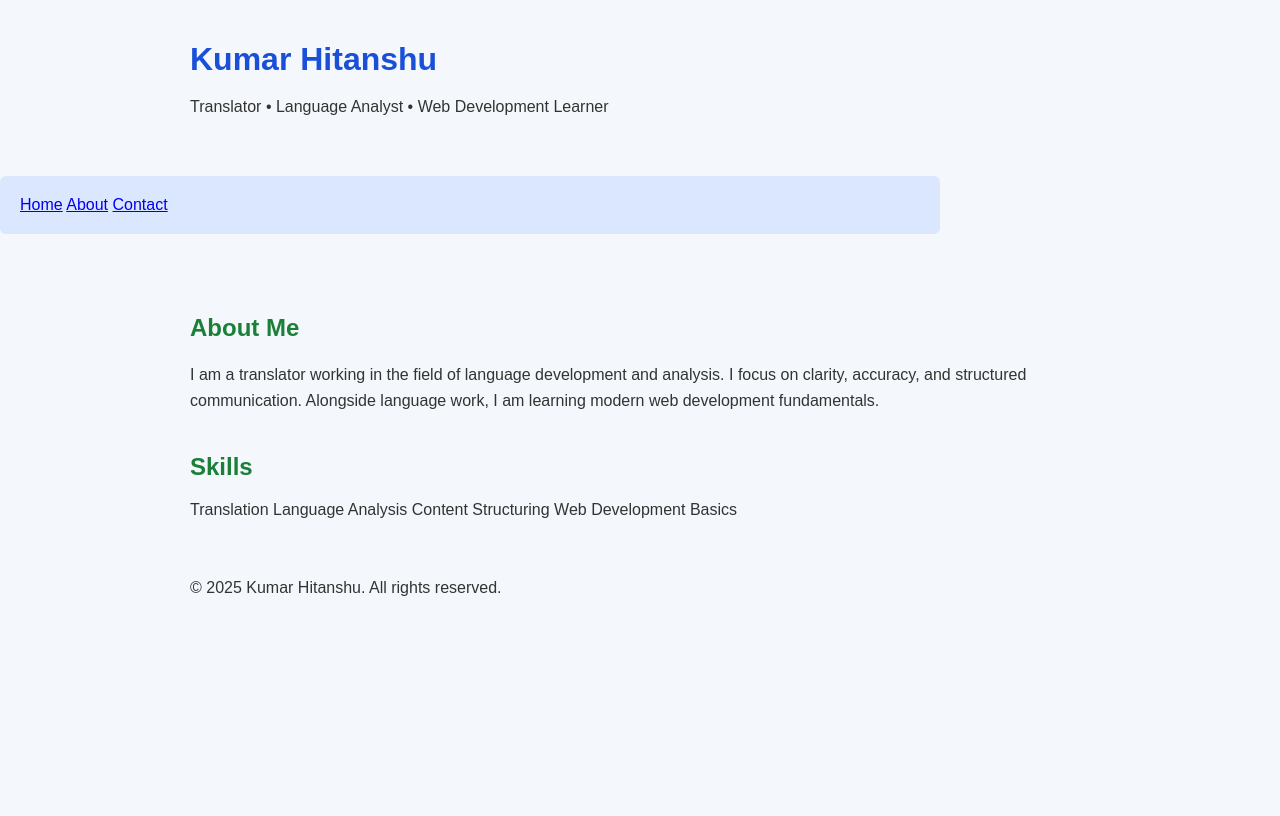
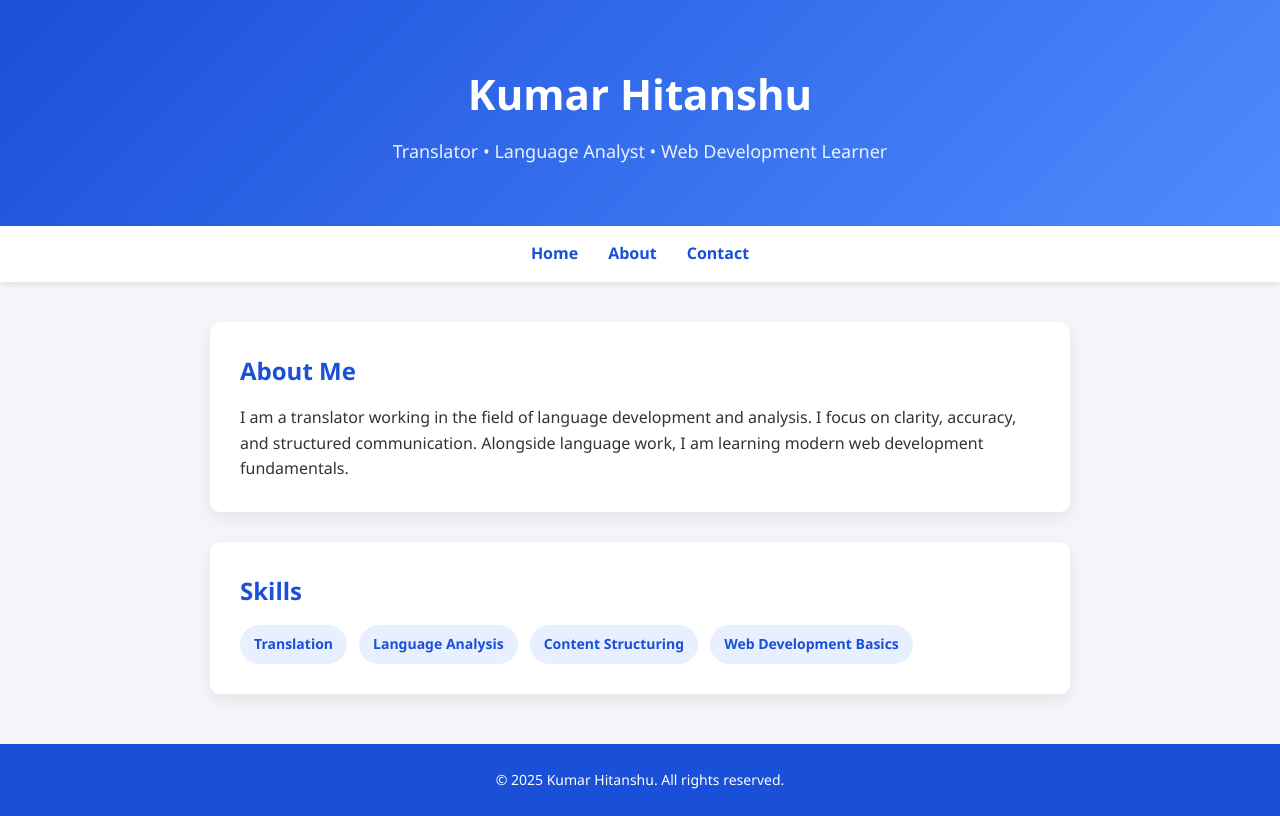
Before and after one commit to kumarhitanshu/linguist, a plain HTML site: page index.html in a window 1280 px wide. Drawn offline with Linux system fonts and the light colour scheme.

Commit message:
Update style.css

```diff
--- a/style.css
+++ b/style.css
@@ -1,81 +1,98 @@
-/* General page styling */
-body {
-    font-family: Arial, Helvetica, sans-serif;
-    background-color: #f4f7fb;
+/* Reset & base */
+* {
+    box-sizing: border-box;
     margin: 0;
     padding: 0;
-    color: #333;
 }
 
-/* Centered content container */
-body > * {
-    max-width: 900px;
-    margin: auto;
-    padding: 20px;
-}
-
-/* Main heading */
-h1 {
-    color: #1a4fd8;
-    margin-bottom: 5px;
-}
-
-/* Intro paragraph */
-p {
-    font-size: 16px;
+body {
+    font-family: "Segoe UI", Arial, sans-serif;
+    background-color: #f4f6f9;
+    color: #333;
     line-height: 1.6;
 }
 
-/* Navigation bar */
-nav {
-    background-color: #dbe7ff;
-    border-radius: 6px;
-    margin: 20px 0;
+/* Hero section */
+.hero {
+    background: linear-gradient(135deg, #1a4fd8, #4f8cff);
+    color: white;
+    text-align: center;
+    padding: 60px 20px;
 }
 
-nav ul {
-    list-style: none;
-    padding: 10px;
-    margin: 0;
-    display: flex;
-    gap: 20px;
+.hero h1 {
+    font-size: 42px;
+    margin-bottom: 10px;
 }
 
-nav ul li a {
-    text-decoration: none;
-    font-weight: bold;
-    color: #003399;
+.tagline {
+    font-size: 18px;
+    opacity: 0.9;
 }
 
-nav ul li a:hover {
-    text-decoration: underline;
+/* Navigation */
+.navbar {
+    background-color: white;
+    display: flex;
+    justify-content: center;
+    gap: 30px;
+    padding: 15px;
+    box-shadow: 0 2px 6px rgba(0,0,0,0.1);
 }
 
-/* Section heading */
-h2 {
-    color: #1a7f37;
-    margin-top: 40px;
+.navbar a {
+    text-decoration: none;
+    font-weight: 600;
+    color: #1a4fd8;
 }
 
-/* Skills list */
-ul {
-    list-style: none;
-    padding: 0;
+.navbar a:hover {
+    color: #0f2f8f;
 }
 
-ul li {
-    background-color: #dbe7ff;
-    padding: 10px 15px;
-    margin-bottom: 8px;
-    border-radius: 5px;
-    display: inline-block;
-    margin-right: 10px;
+/* Main container */
+.container {
+    max-width: 900px;
+    margin: 40px auto;
+    padding: 0 20px;
 }
 
-/* Horizontal rule */
-hr {
-    border: none;
-    height: 1px;
-    background-color: #ccc;
-    margin: 30px 0;
+/* Card sections */
+.card {
+    background-color: white;
+    padding: 30px;
+    margin-bottom: 30px;
+    border-radius: 10px;
+    box-shadow: 0 6px 18px rgba(0,0,0,0.08);
 }
+
+.card h2 {
+    color: #1a4fd8;
+    margin-bottom: 15px;
+}
+
+/* Skills */
+.skills {
+    display: flex;
+    flex-wrap: wrap;
+    gap: 12px;
+}
+
+.skills span {
+    background-color: #e8efff;
+    color: #1a4fd8;
+    padding: 8px 14px;
+    border-radius: 20px;
+    font-size: 14px;
+    font-weight: 600;
+}
+
+/* Footer */
+.footer {
+    text-align: center;
+    padding: 25px;
+    background-color: #1a4fd8;
+    color: white;
+    margin-top: 50px;
+    font-size: 14px;
+}
```
